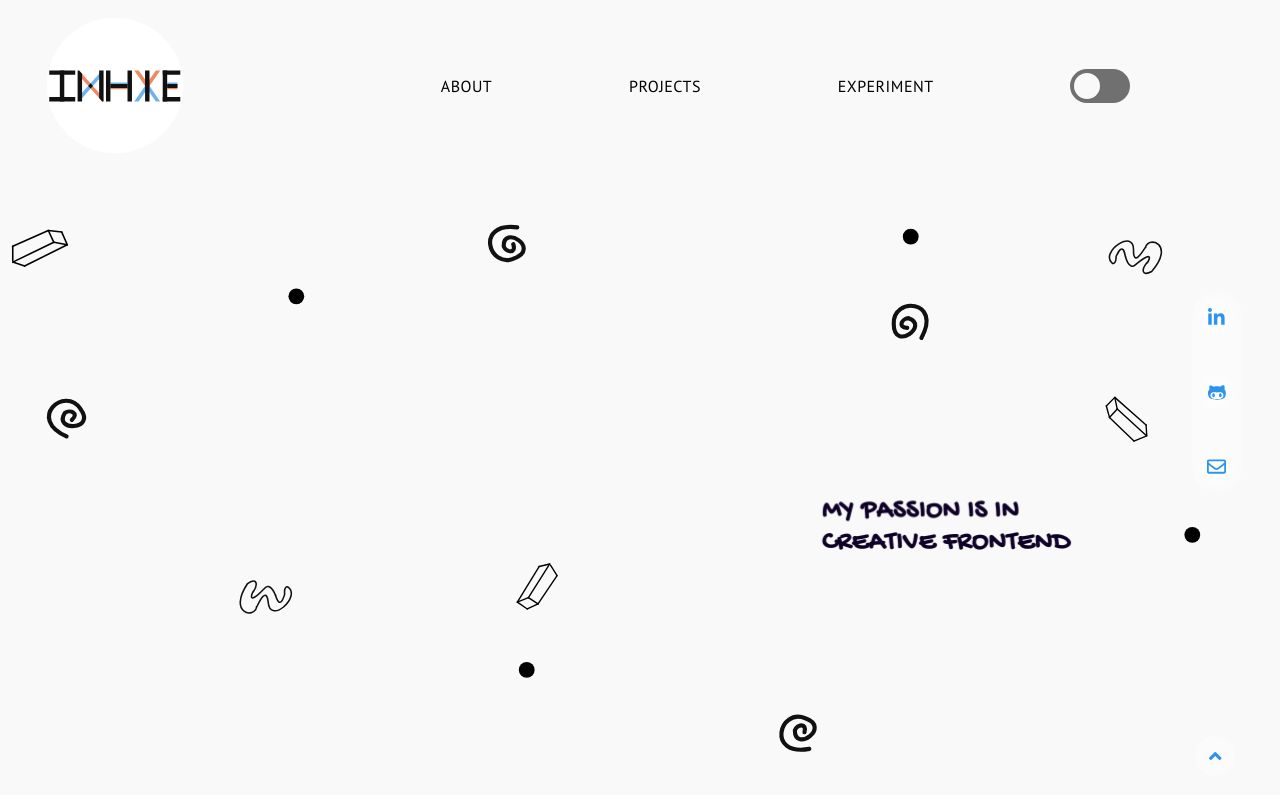
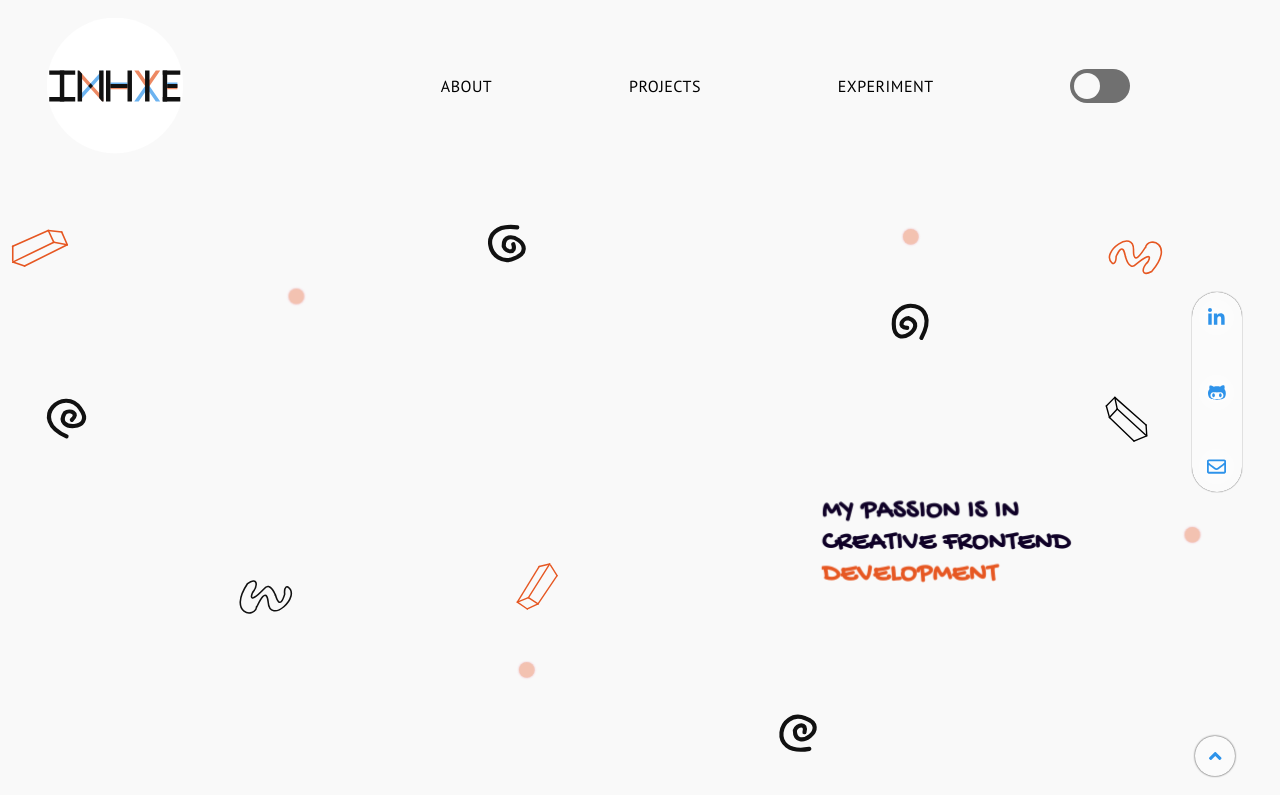
Before and after one commit to inhyechoi/inhyechoi-portfolio, a React (Create React App) app: page /about in a window 1280 px wide. Shown: the top 800 px of the page. Built offline with nearby package versions, Linux system fonts and the light colour scheme.

Commit message:
edited styles in about.js, scrolltop and social media button background

```diff
--- a/src/Components/ScrollTop/ScrollTop.scss
+++ b/src/Components/ScrollTop/ScrollTop.scss
@@ -19,6 +19,8 @@
         border-radius: 50%;
         margin-bottom: 2em;
         outline: none;
+        box-shadow: 0px 0px 2px $primary-color;
+
         @include tablet{
             margin-bottom: 0;
         }
--- a/src/Components/SocialMedia/SocialMedia.scss
+++ b/src/Components/SocialMedia/SocialMedia.scss
@@ -12,6 +12,8 @@
     justify-content: space-between;
     align-items: center;
     border-radius: 50px;
+    box-shadow: 0px 0px 1px $primary-color;
+
 }
 
 .socialBar a {
--- a/src/components/Home/About.js
+++ b/src/components/Home/About.js
@@ -6,6 +6,11 @@ const About = () => {
         <div className="about">
             <title>Inhye Choi</title>
             <svg id="inhye-bg" width="100%" height="100%" xmlms="https://www.w3.org/TR/SVG/" viewBox="0 0 1295.87 804.79">
+            <defs>
+                <filter id="dropshadow">
+                <feDropShadow dx="0" dy="0" stdDeviation="1" flood-color="#E65772" />
+                </filter>
+            </defs>
                 <g id="rect-prism-1">
                     <line x1="55" y1="30" x2="100" y2="10"  stroke="black" strokeWidth="2" strokeLinecap="round"/>
                     <line x1="55" y1="30" x2="55" y2="48"  stroke="black" strokeWidth="2" strokeLinecap="round"/>
--- a/src/components/Home/About.scss
+++ b/src/components/Home/About.scss
@@ -39,14 +39,15 @@
             color: $primary-dark-color;
             clip-path: polygon(100% 0, 100% 100%, 0 100%, 0 80%);
             transform: translateY(-50px);
+            animation-name: aboutTitleMotion;
             opacity: 0;
           }
     }
     h1 span{
-        animation: aboutTitleMotion 3s ease;
+        animation: titleAnimation 3s ease;
     }
     h2 span{
-        animation: aboutTitleMotion 3s ease;
+        animation: titleAnimation 3s ease;
     }
 
     h1 span {
@@ -76,38 +77,42 @@
 
           &:last-child{
             color: $secondary-orange;
-            animation-delay: 5s;
+            animation-delay: 4s;
           }
         }
     }
 }
 
 /*Credit to Robin Treur*/
-@keyframes aboutTitleMotion {
+@keyframes titleAnimation {
     0% {
       transform: translateY(-50px);
       opacity: 0;
-        clip-path: polygon(100% 7%, 100% 150%, 0 100%, 0 80%);
+      -webkit-clip-path: polygon(100% 0, 100% 100%, 0 100%, 0 80%);
+      clip-path: polygon(100% 0, 100% 100%, 0 100%, 0 80%);
   }
-
   20% {
       transform: translateY(0);
       opacity: 1;
-        clip-path: polygon(100% 7%, 150% 100%, 0 100%, 0 10%);
+      -webkit-clip-path: polygon(100% 0, 100% 100%, 0 100%, 0 15%);
+      clip-path: polygon(100% 0, 100% 100%, 0 100%, 0 15%);
   }
-
   80% {
        transform: translateY(0);
        opacity: 1;
-        clip-path: polygon(100% 7%, 150% 100%, 0 100%, 0 10%);
+      -webkit-clip-path: polygon(100% 0, 100% 100%, 0 100%, 0 15%);
+      clip-path: polygon(100% 0, 100% 100%, 0 100%, 0 15%);
   }
-
   100% {
        transform: translateY(50px);
        opacity: 0;
-        clip-path: polygon(100% 7%, 150% -0%, 0 100%, 0 100%);
+      -webkit-clip-path: polygon(100% 0, 100% -0%, 0 100%, 0 100%);
+      clip-path: polygon(100% 0, 100% -0%, 0 100%, 0 100%);
+
   }
+
 }
+
 
 #inhye-bg {
     background-color: $secondary-white;
@@ -123,15 +128,16 @@
     }
 }
 
-//   #rect-prism-1 line, #rect-prism-2 line, #rect-prism-3 line{
-//       stroke: $secondary-orange;
-//   }
+  #rect-prism-1 line, #rect-prism-2 line, #rect-prism-3 line{
+      stroke: $secondary-orange;
+  }
 
-//   #circle-1, #circle-2, #circle-3, #circle-4{
-//       circle{
-//           fill: $secondary-blue;
-//       }
-//   }
+  #circle-1, #circle-2, #circle-3, #circle-4{
+      circle{
+          fill: $secondary-orange;
+          animation: blinker 1.5s linear infinite;
+      }
+  }
 #rect-prism-1 {
     transform: scale(0.8) translate(-3%, 35%);
 }
@@ -146,6 +152,10 @@
 
 #rect-prism-4 {
     transform: scale(0.7) translate(126%, 87%) rotate(248deg);
+}
+
+circle{
+    filter:url(#dropshadow);
 }
 
 #circle-2 {
@@ -235,8 +245,17 @@
 //     }
 //   }
 
-//   #curve-1, #curve-2{
-//     path{
-//         stroke: $secondary-orange;
-//     }
-//   }
+  #curve-1, #curve-2{
+    path{
+        stroke: $secondary-orange;
+    }
+  }
+
+@keyframes blinker {
+    50% {
+      opacity: 0;
+    }
+  }
+
+//   box-shadow: 0 0 15px #FFE469;
+//   transition: all 0.75s ease;
```
Also changed, not shown: src/mixins.scss (+0 -8 lines). Lines whose indentation alone changed are shown as unchanged.
